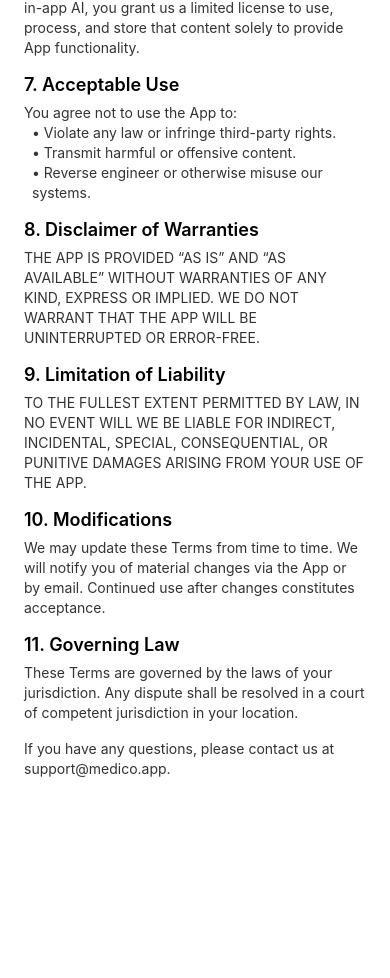
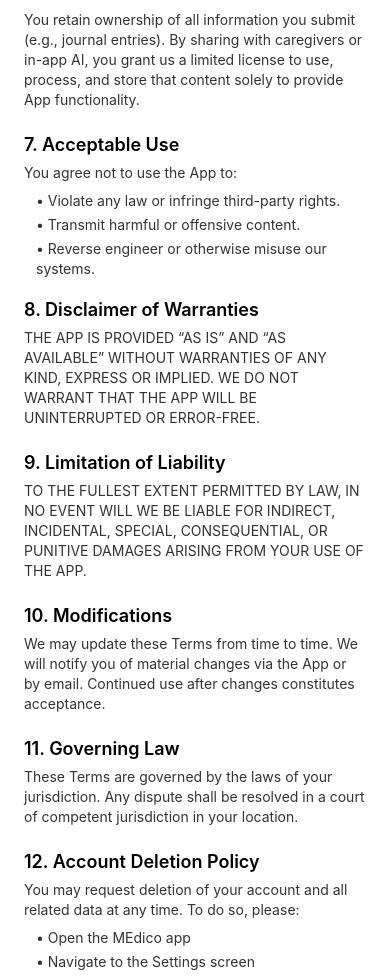
Before and after one commit to dancan1995/MEdico, a React Native app: screen /Terms in a window 390 px wide. Shown: the part 1014-1992 px from the top of the page. Before the commit the page ends 1833 px from the top, so only its background shows below. Built offline with nearby package versions, Linux system fonts and the light colour scheme; no server answers; what expo-notifications would draw is missing.

Commit message:
Update TermsScreen.js

```diff
--- a/screens/TermsScreen.js
+++ b/screens/TermsScreen.js
@@ -91,6 +91,29 @@ export default function TermsScreen() {
       </View>
 
       <View style={styles.section}>
+        <Text style={styles.sectionTitle}>12. Account Deletion Policy</Text>
+        <Text style={styles.paragraph}>
+          You may request deletion of your account and all related data at any time. To do so, please:
+        </Text>
+        <Text style={styles.bullet}>• Open the MEdico app</Text>
+        <Text style={styles.bullet}>• Navigate to the Settings screen</Text>
+        <Text style={styles.bullet}>• Tap "Delete My Account"</Text>
+
+        <Text style={styles.paragraph}>
+          Alternatively, email us at <Text style={styles.link}>confam8@gmail.com</Text> with the subject line “Delete My Account”.
+        </Text>
+
+        <Text style={styles.paragraph}>Once your request is confirmed:</Text>
+        <Text style={styles.bullet}>• Your profile and personal health logs will be permanently deleted</Text>
+        <Text style={styles.bullet}>• We do not retain any user data beyond 30 days after deletion</Text>
+        <Text style={styles.bullet}>• Some logs (e.g., error reports) may remain anonymized for security auditing</Text>
+
+        <Text style={styles.paragraph}>
+          For further help, contact: <Text style={styles.link}>confam8@gmail.com</Text>
+        </Text>
+      </View>
+
+      <View style={styles.section}>
         <Text style={styles.paragraph}>
           If you have any questions, please contact us at support@medico.app.
         </Text>
@@ -122,11 +145,16 @@ const styles = StyleSheet.create({
     fontSize: 14,
     lineHeight: 20,
     color: '#333',
+    marginBottom: 8,
   },
   bullet: {
     fontSize: 14,
     lineHeight: 20,
     color: '#333',
-    marginLeft: 8,
+    marginLeft: 12,
+    marginBottom: 4,
+  },
+  link: {
+    color: '#007bff',
   },
 });
```
